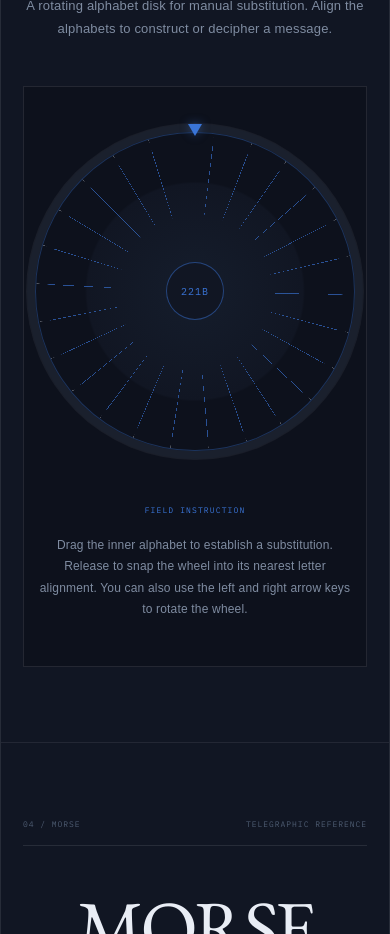
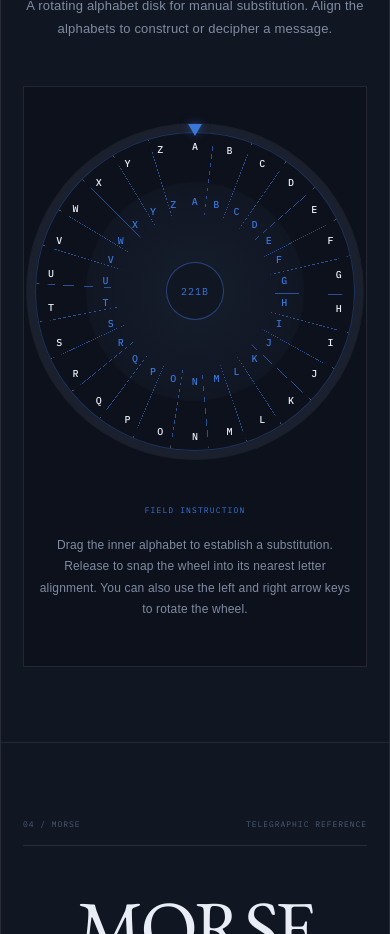
Before and after one commit to Jamieplays4/sherlockdatabase, a React (Vite) app: page / in a window 390 px wide. Shown: the part 5220-6154 px from the top of the page. Built offline with nearby package versions, Linux system fonts and the light colour scheme.

Commit message:
mobile refactor 05

```diff
--- a/src/App.css
+++ b/src/App.css
@@ -765,6 +765,9 @@ input {
   box-shadow:
     0 0 0 8px rgba(58, 117, 216, 0.025),
     0 0 0 9px rgba(233, 237, 245, 0.06);
+
+  --outer-radius: 43%;
+  --inner-radius: 27%;
 }
 
 /* =========================================
@@ -874,8 +877,9 @@ input {
   pointer-events: none;
 }
 
+
 /* =========================================
-   15. CIPHER LETTERS
+   15. CIPHER LETTERS — FIXED SCALE
 ========================================= */
 
 .cipher-ring span {
@@ -912,6 +916,19 @@ input {
 .inner-ring span {
   color: var(--blue);
 }
+
+/* =========================================
+   15A. CORRECT ALPHABET RADII
+========================================= */
+
+.outer-ring span {
+  transform-origin: center;
+}
+
+.inner-ring span {
+  transform-origin: center;
+}
+
 
 /* =========================================
    16. CIPHER CENTRE
--- a/src/App.jsx
+++ b/src/App.jsx
@@ -563,7 +563,7 @@ function App() {
                       style={{
                         transform: `
                           rotate(${angle}deg)
-                          translateY(-45%)
+                          translateY(-145px)
                           rotate(-${angle}deg)
                         `,
                       }}
@@ -636,8 +636,8 @@ function App() {
                       style={{
                         transform: `
                           rotate(${angle}deg)
-                          translateY(-32%)
-                          rotate(-${angle + cipherRotation}deg)
+                          translateY(-90px)
+                          rotate(-${angle}deg)
                         `,
                       }}
                     >
```
